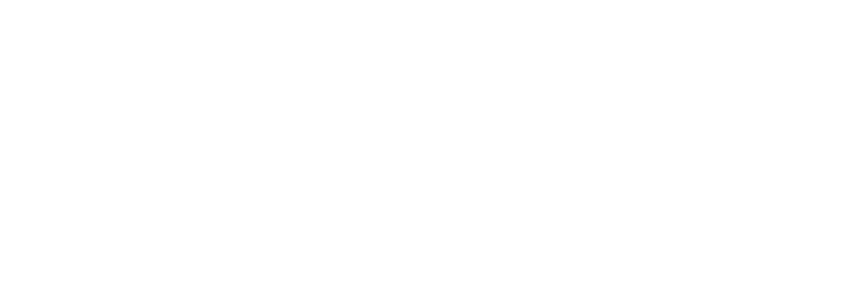
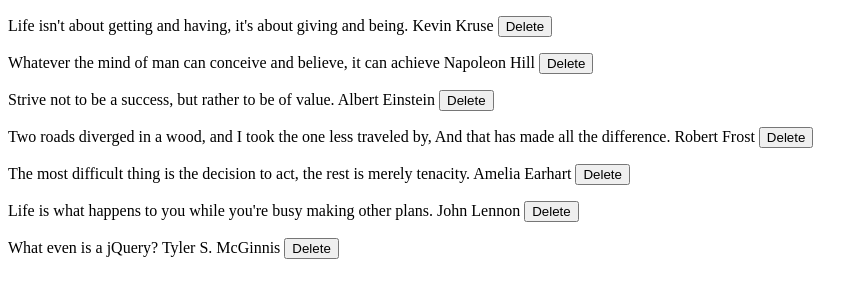
Before and after one commit to Durmaethor/quoteBook, a plain HTML site: page index.html in a window 1280 px wide. Shown: the whole page, without its empty margins (0-868 px from the left). Drawn offline with nearby package versions, Linux system fonts and the light colour scheme.

Commit message:
Added HTML

```diff
--- a/index.html
+++ b/index.html
@@ -7,7 +7,11 @@
 </head>
 <body ng-controller="mainCtrl">
 
-
+    <p ng-repeat = "quote in quotes track by $index">
+        <span class = 'text'>{{quote.text}}</span>
+        <span class = 'author'>{{quote.author}}</span>
+        <button ng-click = "deleteMe(quote.text)">Delete</button>
+    </p>
 
 
     <script src="https://ajax.googleapis.com/ajax/libs/angularjs/1.6.1/angular.js"></script>
--- a/js/mainCtrl.js
+++ b/js/mainCtrl.js
@@ -1,4 +1,4 @@
-angular.module('quoteBook').controller('mainCtrl', function($scope){
+angular.module('quoteBook').controller('mainCtrl', function($scope, dataService){
 
     $scope.quotes = dataService.getQuotes();
 
```
